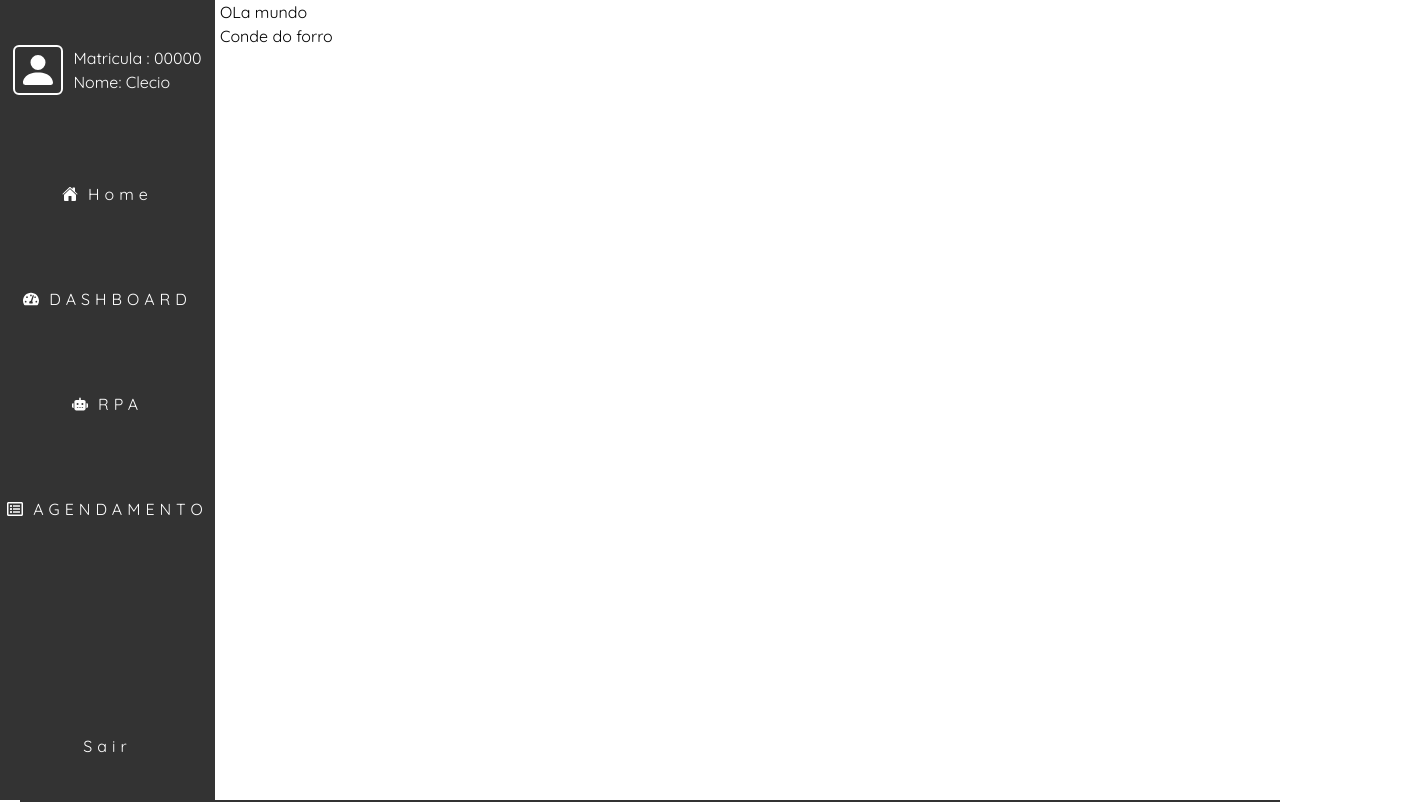
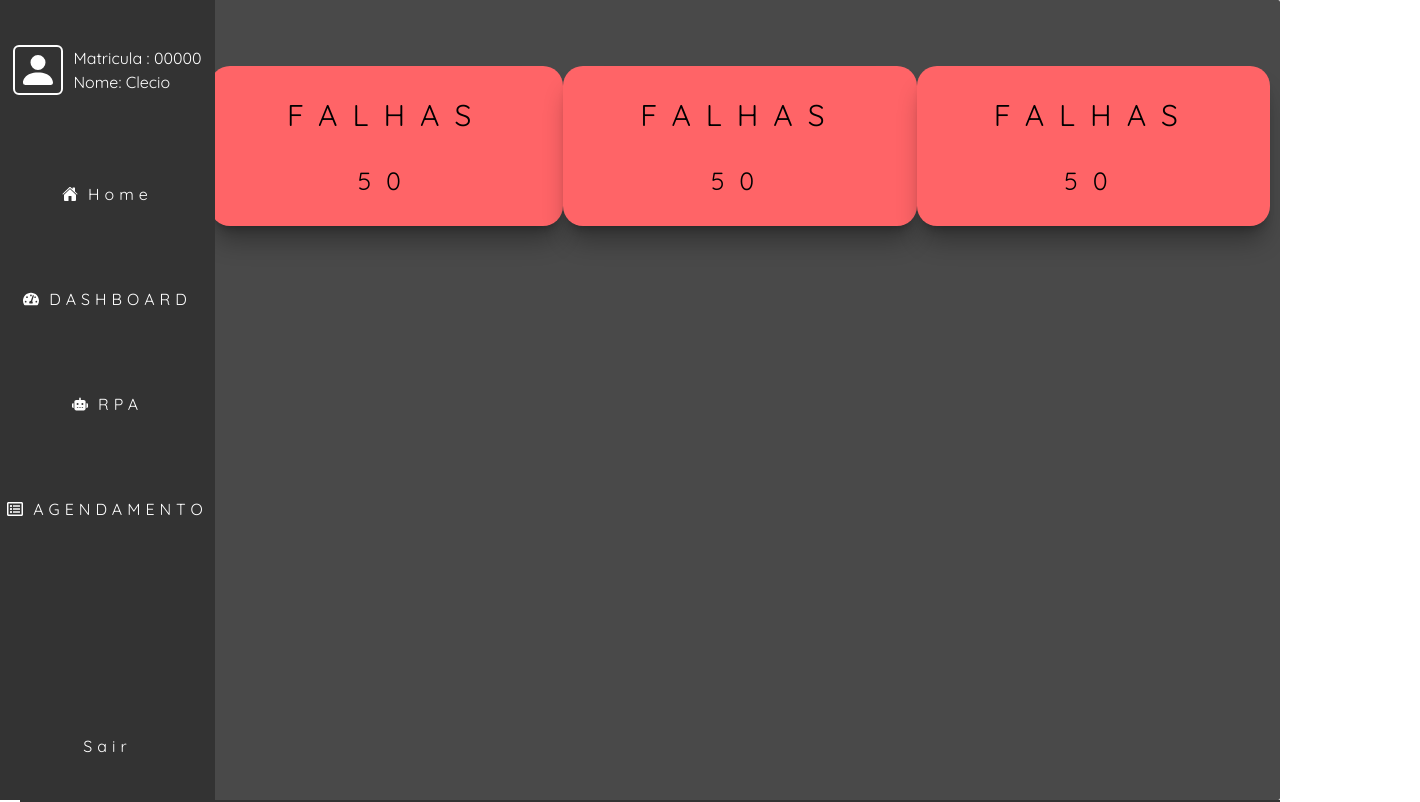
Before and after one commit to StringFunction/front_orquestrador, a React (Vite) app: page / in a window 1280 px wide. Shown: the top 802 px of the page, 1420 px wide, since content can reach past the window. Built offline with nearby package versions, Linux system fonts and the light colour scheme.

Commit message:
feito parte de card de infor"

```diff
--- a/src/componentes/Card.jsx
+++ b/src/componentes/Card.jsx
@@ -1,8 +1,9 @@
-function Card(props){
+function Card({titulo,quantidade}){
     return (
         <>
-            <div>
-                <p>Conde do forro</p>
+            <div className="w-[400px] shadow-xl/30  bg-red-400 h-40 flex  gap-6 rounded-[20px] flex-col justify-center items-center">
+                <p className="text-[30px] tracking-[15px]">{titulo}</p>
+                <p className="text-[25px] tracking-[15px]"> {quantidade}</p>
             </div>
         </>
     );
--- a/src/layout/Conteiner.module.css
+++ b/src/layout/Conteiner.module.css
@@ -1,9 +1,12 @@
 .Conteiner{
 
-    width: 1200px;
+
     flex-wrap: wrap;
-    margin-left: 220px;
+    margin-left: 200px;
+    padding: 10px;
     min-height: 800px;
     word-wrap: break-word;
+    border-radius: 2px;
+    background: rgb(73, 73, 73);
 
 }
--- a/src/pages/Home.jsx
+++ b/src/pages/Home.jsx
@@ -5,9 +5,11 @@ import Card from "../componentes/Card"
 function Home(){
     return (
         <>
-            <div>
-                <p>OLa mundo</p>
-                <Card titulo="FALHAS" />
+            <div className="relative w-full top-14  flex justify-around">
+
+                <Card titulo="FALHAS" quantidade="50"/>
+                <Card titulo="FALHAS" quantidade="50"/>
+                <Card titulo="FALHAS" quantidade="50"/>
             </div>
         </>
     )
```
